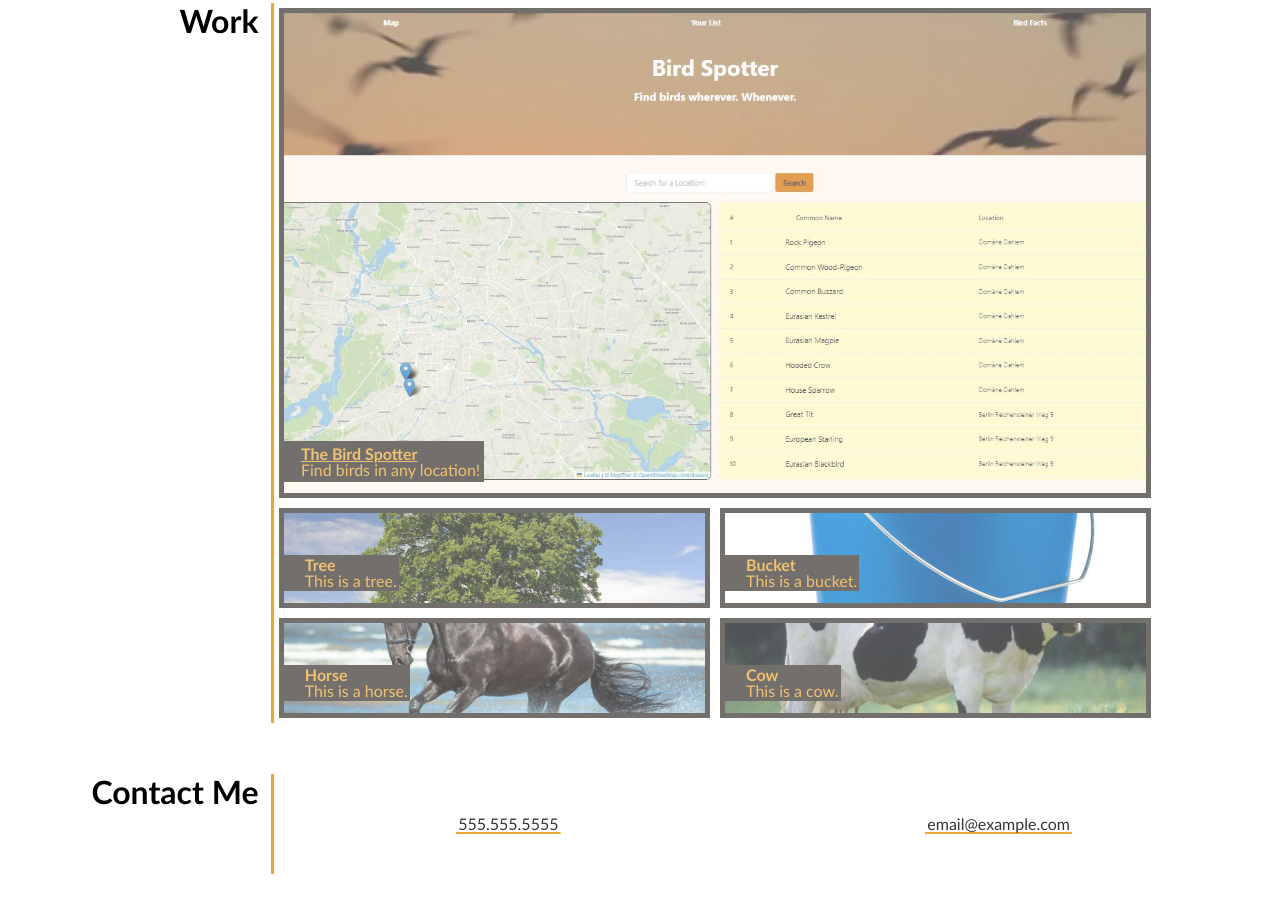
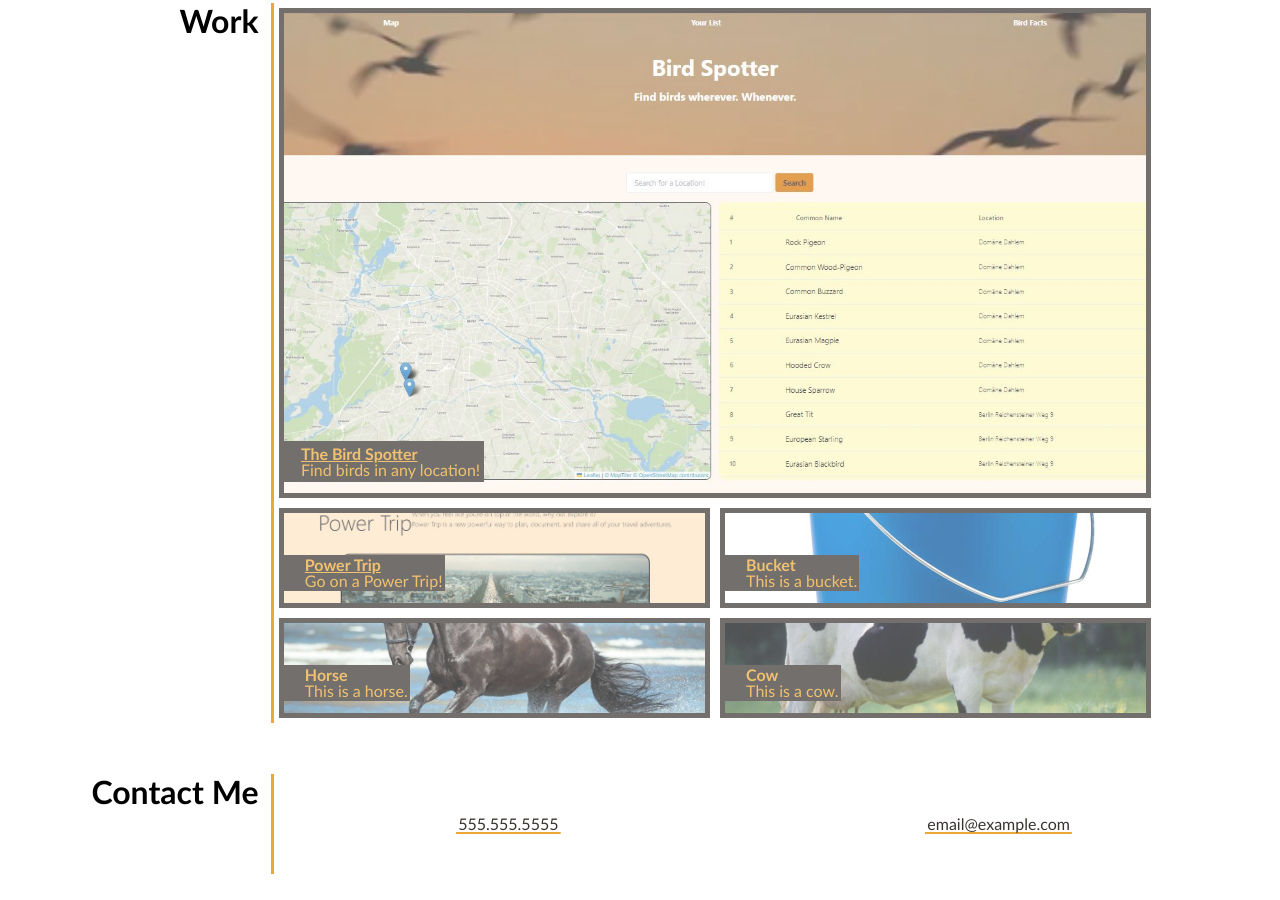
Before and after one commit to mjkonkel/portfolio-mitchell-konkel, a plain HTML site: page index.html in a window 1280 px wide. Shown: the part 525-1425 px from the top of the page. Drawn offline with Linux system fonts and the light colour scheme.

Commit message:
adding project 2

```diff
--- a/assets/css/style.css
+++ b/assets/css/style.css
@@ -166,7 +166,7 @@ p {
     width: fit-content;
 }
 
-.bird-link {
+.project-link {
     color: #eba834;
 
 }
@@ -187,7 +187,7 @@ p {
 }
 
 .figure-tree {
-    background-image:url(../images/tree.jpg);
+    background-image:url(../images/homepage.JPG);
     background-size: cover;
     background-position: center;
     border: 5px solid #383330;
--- a/index.html
+++ b/index.html
@@ -75,9 +75,8 @@
       <div>
         <section class="stopsign">
           <figure class="figure-stop">
-
             <figcaption class="sign-caption">
-              <h3><a class="bird-link" href="https://mjkonkel.github.io/bird-tracker/">The Bird Spotter</a></h3>
+              <h3><a class="project-link" href="https://mjkonkel.github.io/bird-tracker/">The Bird Spotter</a></h3>
               Find birds in any location!
             </figcaption>
           </figure>
@@ -89,8 +88,8 @@
           <section class="small-figs">
             <figure class="figure-tree">
               <figcaption class="small-caption">
-                <h3>Tree</h3>
-                This is a tree.
+                <h3><a class="project-link" href="https://power-trip.herokuapp.com/">Power Trip</a></h3>
+                Go on a Power Trip!
               </figcaption>
             </figure>
           </section>
```
Also changed, not shown: assets/images/homepage.JPG (added).
